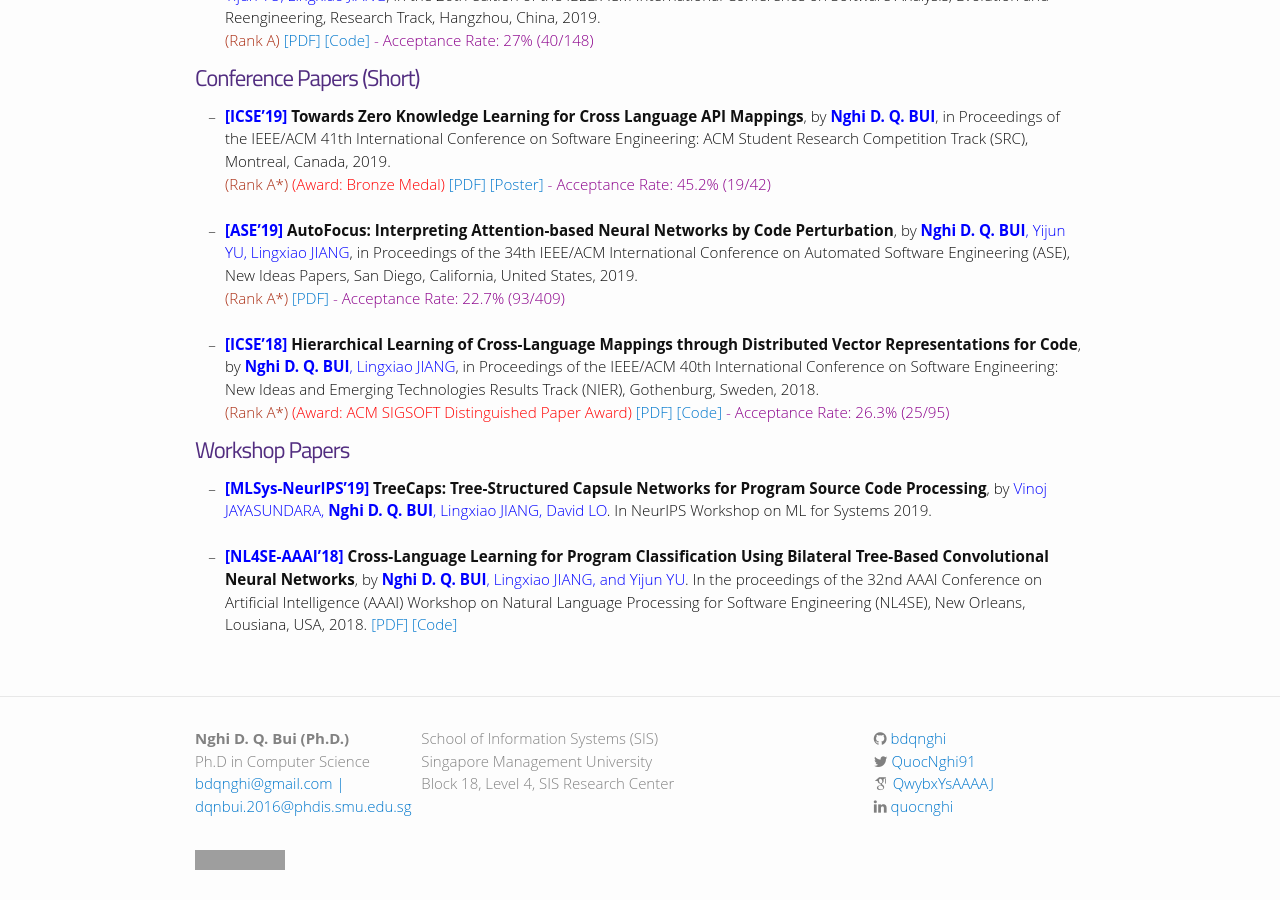
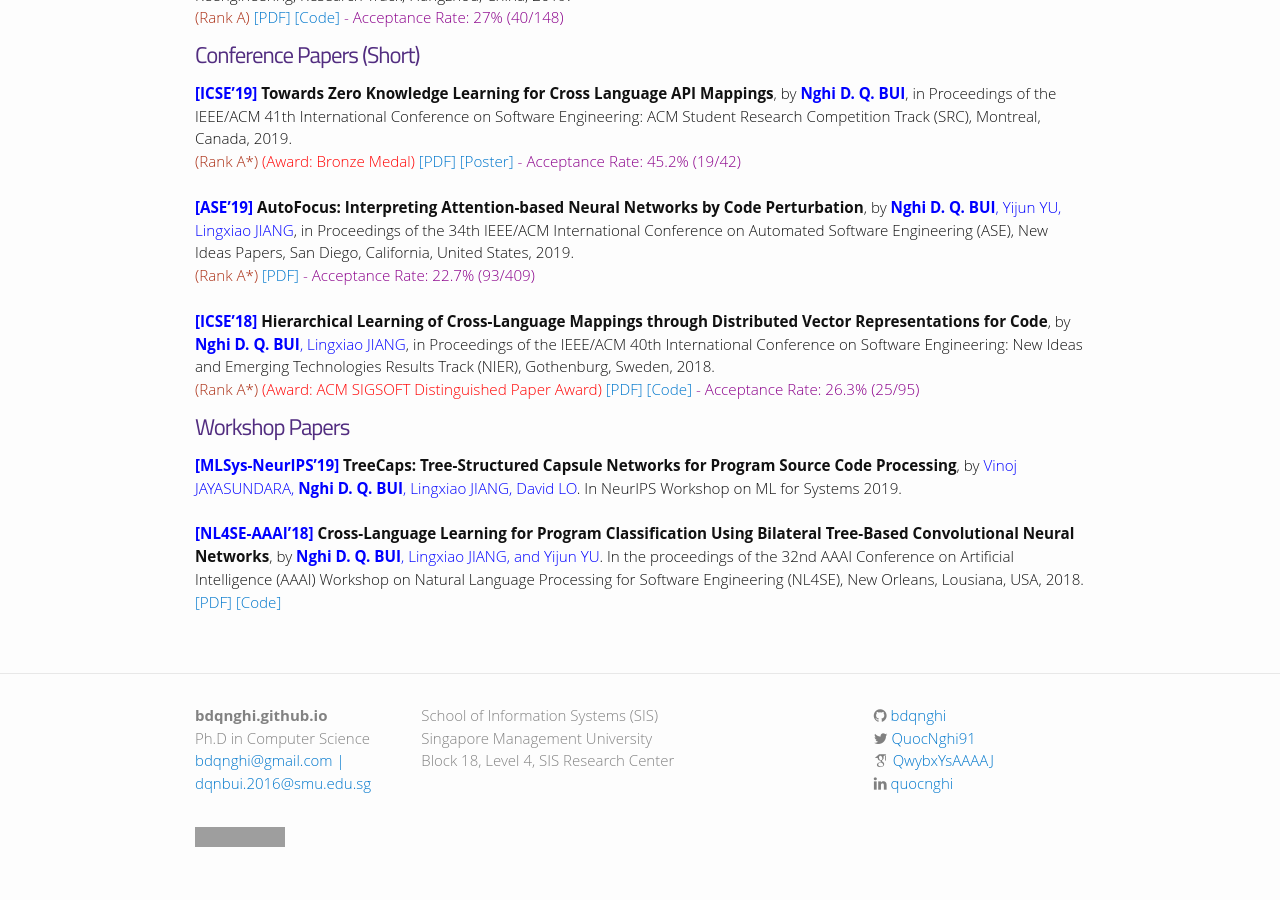
Before and after one commit to bdqnghi/bdqnghi.github.io, a Jekyll site: the page built from publications/publications.md, in a window 1280 px wide and 900 px high, scrolled down 979 px. Built offline with Jekyll 4.4.1, drawn with Linux system fonts in a browser that asks for light colours; nearby versions of some CDN libraries; some web fonts are replaced; after the commit the page ends 1856 px from its top, so only the background shows below that; some of the changed text lies outside the part shown; grey boxes are pictures that could not be loaded.

Commit message:
update on format

```diff
--- a/_config.yml
+++ b/_config.yml
@@ -6,8 +6,8 @@
 # 'jekyll serve'. If you change this file, please restart the server process.
 
 # Site settings
-title: Nghi D. Q. Bui (Ph.D.)
-email: bdqnghi@gmail.com | dqnbui.2016@phdis.smu.edu.sg
+title:
+email: bdqnghi@gmail.com | dqnbui.2016@smu.edu.sg
 description: > # this means to ignore newlines until "baseurl:"
  Nghi Bui's academic website.
 baseurl: "" # the subpath of your site, e.g. /blog
--- a/publications/publications.md
+++ b/publications/publications.md
@@ -11,53 +11,53 @@
 **Flagship (A*)**: ICSE(2), FSE(1), ASE(1), AAAI(1), SIGIR(1)   &nbsp; &nbsp;    **Top (A)**: SANER(1)
 
 # Journal Papers
-- **On the Generalizability of Neural Program Analyzers with respect to Semantic-Preserving Program Transformation**, by <span style="color:blue">Md. Rafiqul Islam RABIN, **Nghi D. Q. BUI**, Yijun YU, Lingxiao JIANG, Mohammad Amin ALIPOUR</span>, accepted at the Journal of Information and Software Technology.
+**On the Generalizability of Neural Program Analyzers with respect to Semantic-Preserving Program Transformation**, by <span style="color:blue">Md. Rafiqul Islam RABIN, **Nghi D. Q. BUI**, Yijun YU, Lingxiao JIANG, Mohammad Amin ALIPOUR</span>, accepted at the Journal of Information and Software Technology.
 <br>
 <a href="https://arxiv.org/pdf/2008.01566.pdf" target="_blank"> [PDF]</a>
 
 # Conference Papers (Full)
-- <span style="color:blue">**[SIGIR'21]**</span> **Self-Supervised Learning for Code Retrieval and Summarization through Semantic-Preserving Program Transformations**, by <span style="color:blue">**Nghi D. Q. BUI**, Yijun YU, Lingxiao JIANG</span>, in Proceedings of the 44th ACM Conference on Research and Development in Information Retrieval (SIGIR), Full Paper, 2021.
+<span style="color:blue">**[SIGIR'21]**</span> **Self-Supervised Learning for Code Retrieval and Summarization through Semantic-Preserving Program Transformations**, by <span style="color:blue">**Nghi D. Q. BUI**, Yijun YU, Lingxiao JIANG</span>, in Proceedings of the 44th ACM Conference on Research and Development in Information Retrieval (SIGIR), Full Paper, 2021.
 <br>
 <span style="color:#AB2F15">(Rank A*)</span> <a href="https://arxiv.org/abs/2009.02731" target="_blank"> [PDF]</a> (To appear) <span style="color:#8B008B">- Acceptance Rate: 21% (151/720)</span>
 <br>
 <br>
-- <span style="color:blue">**[ICSE'21]**</span> **InferCode: Self-Supervised Learning of Code Representations by Predicting Subtrees**, by <span style="color:blue">**Nghi D. Q. BUI**, Yijun YU, Lingxiao JIANG</span>, in Proceedings of the IEEE/ACM 43th International Conference on Software Engineering, Full Paper, Technical Track, Madrid, Spain, 2021.
+<span style="color:blue">**[ICSE'21]**</span> **InferCode: Self-Supervised Learning of Code Representations by Predicting Subtrees**, by <span style="color:blue">**Nghi D. Q. BUI**, Yijun YU, Lingxiao JIANG</span>, in Proceedings of the IEEE/ACM 43th International Conference on Software Engineering, Full Paper, Technical Track, Madrid, Spain, 2021.
 <br>
 <span style="color:#AB2F15">(Rank A*)</span> <a href="/files/ICSE_2021.pdf" target="_blank"> [PDF]</a> <a href="https://github.com/bdqnghi/infercode" target="_blank"> [Code]</a><span style="color:#8B008B">- Acceptance Rate: 22.9% (138/602)</span>
 <br>
 <br>
-- <span style="color:blue">**[AAAI'21]**</span> **TreeCaps:Tree-based Capsule Networks for Source Code Processing**, by <span style="color:blue">**Nghi D. Q. BUI**, Yijun YU, Lingxiao JIANG</span>, in Proceedings of the 35th AAAI Conference on Artificial Intelligence (AAAI), Full Paper, Main Track, Vancouver, Canada, 2021.
+<span style="color:blue">**[AAAI'21]**</span> **TreeCaps:Tree-based Capsule Networks for Source Code Processing**, by <span style="color:blue">**Nghi D. Q. BUI**, Yijun YU, Lingxiao JIANG</span>, in Proceedings of the 35th AAAI Conference on Artificial Intelligence (AAAI), Full Paper, Main Track, Vancouver, Canada, 2021.
 <br>
 <span style="color:#AB2F15">(Rank A*)</span> <a href="https://arxiv.org/pdf/2009.09777.pdf" target="_blank"> [PDF]</a><a href="https://github.com/bdqnghi/treecaps" target="_blank"> [Code]</a><span style="color:#8B008B">- Acceptance Rate: 21% (1692/7911)</span>
 <br>
 <br>
-- <span style="color:blue">**[ESEC/FSE'19]**</span> **SAR: Learning Cross-Language API Mappings with Little Knowledge**, by <span style="color:blue">**Nghi D. Q. BUI**, Yijun YU, Lingxiao JIANG</span>, in Proceedings of the IEEE/ACM 27th ACM Joint European Software Engineering Conference and Symposium on the Foundations of Software Engineering (ESEC/FSE), Research Track, Tallinn, Estonia, 2019.
+<span style="color:blue">**[ESEC/FSE'19]**</span> **SAR: Learning Cross-Language API Mappings with Little Knowledge**, by <span style="color:blue">**Nghi D. Q. BUI**, Yijun YU, Lingxiao JIANG</span>, in Proceedings of the IEEE/ACM 27th ACM Joint European Software Engineering Conference and Symposium on the Foundations of Software Engineering (ESEC/FSE), Research Track, Tallinn, Estonia, 2019.
 <br>
 <span style="color:#AB2F15">(Rank A*)</span> <a href="/files/FSE_2019.pdf" target="_blank"> [PDF]</a> <a href="https://github.com/bdqnghi/SAR_API_mapping" target="_blank"> [Code]</a> <span style="color:#8B008B"> - Acceptance Rate: 24.4% (74/303) </span>
 <br>
 <br>
-- <span style="color:blue">**[SANER'19]**</span> **Bilateral Dependency Neural Networks for Cross-Language Algorithm Classification**, by <span style="color:blue">**Nghi D. Q. BUI**, Yijun YU, Lingxiao JIANG</span>, in the 26th edition of the IEEE/ACM International Conference on Software Analysis, Evolution and Reengineering, Research Track, Hangzhou, China, 2019.
+<span style="color:blue">**[SANER'19]**</span> **Bilateral Dependency Neural Networks for Cross-Language Algorithm Classification**, by <span style="color:blue">**Nghi D. Q. BUI**, Yijun YU, Lingxiao JIANG</span>, in the 26th edition of the IEEE/ACM International Conference on Software Analysis, Evolution and Reengineering, Research Track, Hangzhou, China, 2019.
 <br>
 <span style="color:#AB2F15">(Rank A)</span> <a href="/files/SANER_2019_bilateral_dependency.pdf" target="_blank"> [PDF]</a> <a href="https://github.com/bdqnghi/bi-tbcnn" target="_blank"> [Code]</a> <span style="color:#8B008B"> - Acceptance Rate: 27% (40/148) </span>
 
 
 # Conference Papers (Short)
-- <span style="color:blue">**[ICSE'19]**</span> **Towards Zero Knowledge Learning for Cross Language API Mappings**, by <span style="color:blue">**Nghi D. Q. BUI**</span>, in Proceedings of the IEEE/ACM 41th International Conference on Software Engineering: ACM Student Research Competition Track (SRC), Montreal, Canada, 2019.
+<span style="color:blue">**[ICSE'19]**</span> **Towards Zero Knowledge Learning for Cross Language API Mappings**, by <span style="color:blue">**Nghi D. Q. BUI**</span>, in Proceedings of the IEEE/ACM 41th International Conference on Software Engineering: ACM Student Research Competition Track (SRC), Montreal, Canada, 2019.
 <br>
 <span style="color:#AB2F15">(Rank A*)</span>  <span style="color:red">(Award: Bronze Medal)</span> <a href="/files/ICSE_2019_SRC.pdf" target="_blank">[PDF]</a> <a href="/files/ICSE_2019_poster.pdf" target="_blank">[Poster]</a> <span style="color:#8B008B"> - Acceptance Rate: 45.2% (19/42)</span>
 <br>
 <br>
-- <span style="color:blue">**[ASE'19]**</span> **AutoFocus: Interpreting Attention-based Neural Networks by Code Perturbation**, by <span style="color:blue">**Nghi D. Q. BUI**, Yijun YU, Lingxiao JIANG</span>, in Proceedings of the 34th IEEE/ACM International Conference on Automated Software Engineering (ASE), New Ideas Papers, San Diego, California, United States, 2019.
+<span style="color:blue">**[ASE'19]**</span> **AutoFocus: Interpreting Attention-based Neural Networks by Code Perturbation**, by <span style="color:blue">**Nghi D. Q. BUI**, Yijun YU, Lingxiao JIANG</span>, in Proceedings of the 34th IEEE/ACM International Conference on Automated Software Engineering (ASE), New Ideas Papers, San Diego, California, United States, 2019.
 <br>
 <span style="color:#AB2F15">(Rank A*)</span><a href="/files/ASE_2019_NIER.pdf" target="_blank"> [PDF]</a> <span style="color:#8B008B"> - Acceptance Rate: 22.7% (93/409)</span>
 <br>
 <br>
-- <span style="color:blue">**[ICSE'18]**</span> **Hierarchical Learning of Cross-Language Mappings through Distributed Vector Representations for Code**, by <span style="color:blue">**Nghi D. Q. BUI**, Lingxiao JIANG</span>, in Proceedings of the IEEE/ACM 40th International Conference on Software Engineering: New Ideas and Emerging Technologies Results Track (NIER), Gothenburg, Sweden, 2018.
+<span style="color:blue">**[ICSE'18]**</span> **Hierarchical Learning of Cross-Language Mappings through Distributed Vector Representations for Code**, by <span style="color:blue">**Nghi D. Q. BUI**, Lingxiao JIANG</span>, in Proceedings of the IEEE/ACM 40th International Conference on Software Engineering: New Ideas and Emerging Technologies Results Track (NIER), Gothenburg, Sweden, 2018.
 <br>
 <span style="color:#AB2F15">(Rank A*)</span> <a href="https://www.icse2018.org/info/awards" style="color:red" target="_blank"> (Award: ACM SIGSOFT Distinguished Paper Award) </a> <a href="/files/ICSE_2018_NIER.pdf" target="_blank"> [PDF]</a> <a href="https://github.com/bdqnghi/hierarchical-programming-language-mapping" target="_blank"> [Code]</a> <span style="color:#8B008B"> - Acceptance Rate: 26.3% (25/95)</span>
 
 # Workshop Papers
-- <span style="color:blue">**[MLSys-NeurIPS'19]**</span> **TreeCaps: Tree-Structured Capsule Networks for Program Source Code Processing**, by <span style="color:blue">Vinoj JAYASUNDARA, **Nghi D. Q. BUI**, Lingxiao JIANG, David LO</span>. In NeurIPS Workshop on ML for Systems 2019.
+<span style="color:blue">**[MLSys-NeurIPS'19]**</span> **TreeCaps: Tree-Structured Capsule Networks for Program Source Code Processing**, by <span style="color:blue">Vinoj JAYASUNDARA, **Nghi D. Q. BUI**, Lingxiao JIANG, David LO</span>. In NeurIPS Workshop on ML for Systems 2019.
 <br>
 <br>
-- <span style="color:blue">**[NL4SE-AAAI'18]**</span> **Cross-Language Learning for Program Classification Using Bilateral Tree-Based Convolutional Neural Networks**, by <span style="color:blue">**Nghi D. Q. BUI**, Lingxiao JIANG, and Yijun YU</span>. In the proceedings of the 32nd AAAI Conference on Artificial Intelligence (AAAI) Workshop on Natural Language Processing for Software Engineering (NL4SE), New Orleans, Lousiana, USA, 2018.  <a href="/files/AAAI_18_cross_language_learning.pdf" target="_blank"> [PDF]</a> <a href="https://github.com/bdqnghi/bi-tbcnn" target="_blank"> [Code]</a>
+<span style="color:blue">**[NL4SE-AAAI'18]**</span> **Cross-Language Learning for Program Classification Using Bilateral Tree-Based Convolutional Neural Networks**, by <span style="color:blue">**Nghi D. Q. BUI**, Lingxiao JIANG, and Yijun YU</span>. In the proceedings of the 32nd AAAI Conference on Artificial Intelligence (AAAI) Workshop on Natural Language Processing for Software Engineering (NL4SE), New Orleans, Lousiana, USA, 2018.  <a href="/files/AAAI_18_cross_language_learning.pdf" target="_blank"> [PDF]</a> <a href="https://github.com/bdqnghi/bi-tbcnn" target="_blank"> [Code]</a>
```
Also changed, not shown: index.md (+1 -1 lines).
